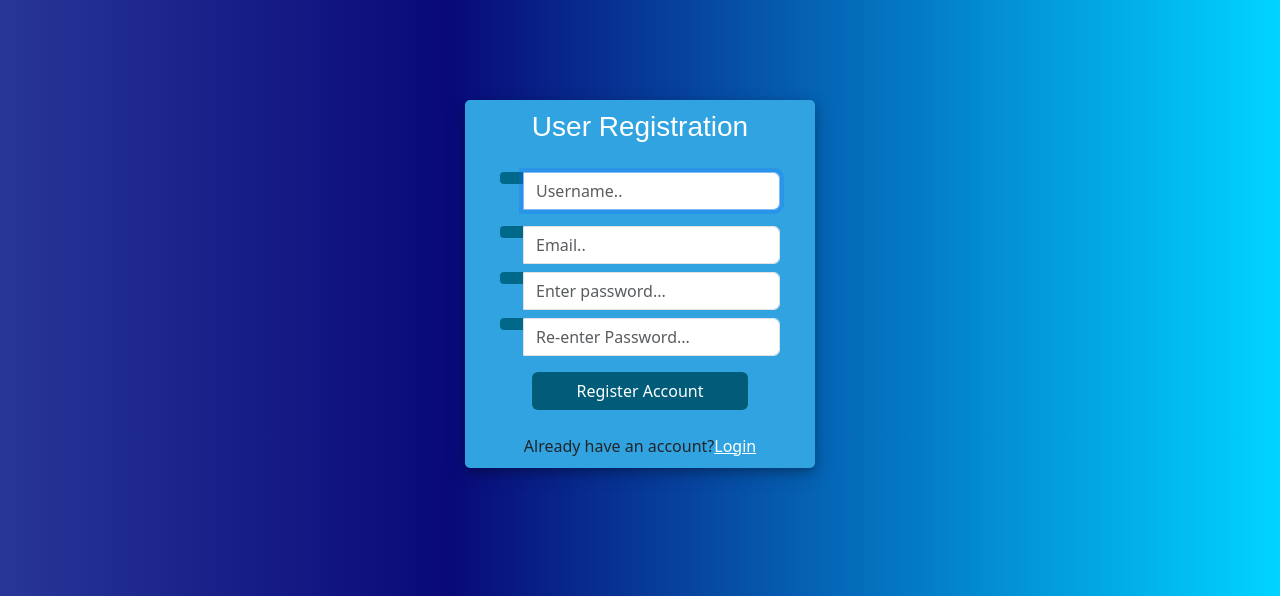
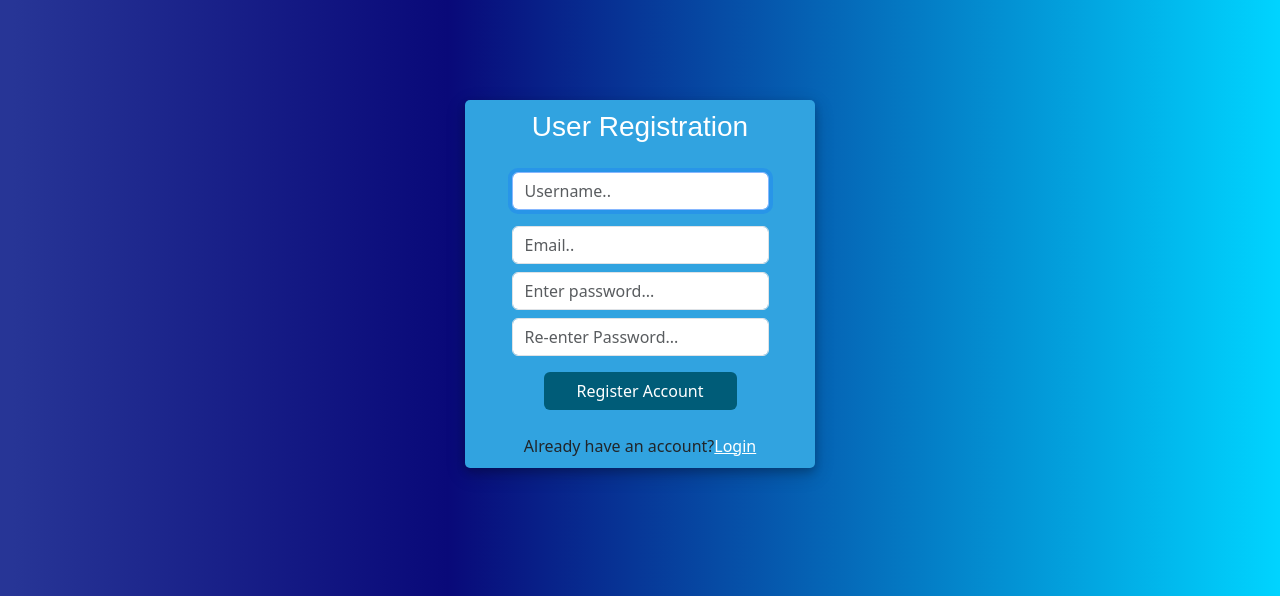
Before and after one commit to tanjil-dev/VesselTracker, a Django app: page /signup/ in a window 1280 px wide. Shown: the part 71-667 px from the top of the page. Run offline with Django 3.2, Linux system fonts and the light colour scheme; some libraries are stand-ins or nearby versions.

Commit message:
refactor code

```diff
--- a/user/templates/base.html
+++ b/user/templates/base.html
@@ -7,8 +7,6 @@
     <link rel="shortcut icon" type="image/x-icon" href="{% static 'images/logo.png' %}" style="height: 10px; weight: 10px;"/>
     {% load bootstrap5 %}
     {% bootstrap_css %}
-
-
     <link rel="stylesheet" href="{% static 'css/style.css' %}">
 </head>
 <body>
--- a/user/templates/home.html
+++ b/user/templates/home.html
@@ -3,7 +3,7 @@
 
 <br>
 <div class="container">
-<div class="row justify-content-center">
+<div class="row justify-content-center text-center">
     <div class="col-md-12">
         {% if data1 %}
         {% for d in data1 %}
--- a/user/templates/profile.html
+++ b/user/templates/profile.html
@@ -3,9 +3,9 @@
 {% block content %}
 {% load static %}
 <br>
-<div class="container">
+<div class="container-flex">
     <div class="row justify-content-center">
-        <div class="col-md-12">
+        <div class="col-md-6">
             <div class="card card-profile">
                 <div class="card-body">
                     <div class="media">
--- a/user/templates/signup.html
+++ b/user/templates/signup.html
@@ -12,30 +12,17 @@
                 <form method="POST" action="">
                     {% csrf_token %}
                     <div class="input-group mb-3">
-                        <div class="input-group-append">
-                            <span class="input-group-text"><i class="fas fa-user"></i></span>
-                        </div>
                         {{ form.username }}
                     </div>
                     <div class="input-group mb-2">
-                        <div class="input-group-append">
-                            <span class="input-group-text"><i class="fas fa-envelope-square"></i></span>
-                        </div>
                         {{ form.email }}
                     </div>
                     <div class="input-group mb-2">
-                        <div class="input-group-append">
-                            <span class="input-group-text"><i class="fas fa-key"></i></span>
-                        </div>
                         {{ form.password1 }}
                     </div>
                     <div class="input-group mb-2">
-                        <div class="input-group-append">
-                            <span class="input-group-text"><i class="fas fa-key"></i></span>
-                        </div>
                         {{ form.password2 }}
                     </div>
-
                     <div class="d-flex justify-content-center mt-3 login_container">
                         <input class="btn login_btn" type="submit" value="Register Account">
                     </div>
```
Also changed, not shown: user/templates/login.html (+2 -9 lines).
